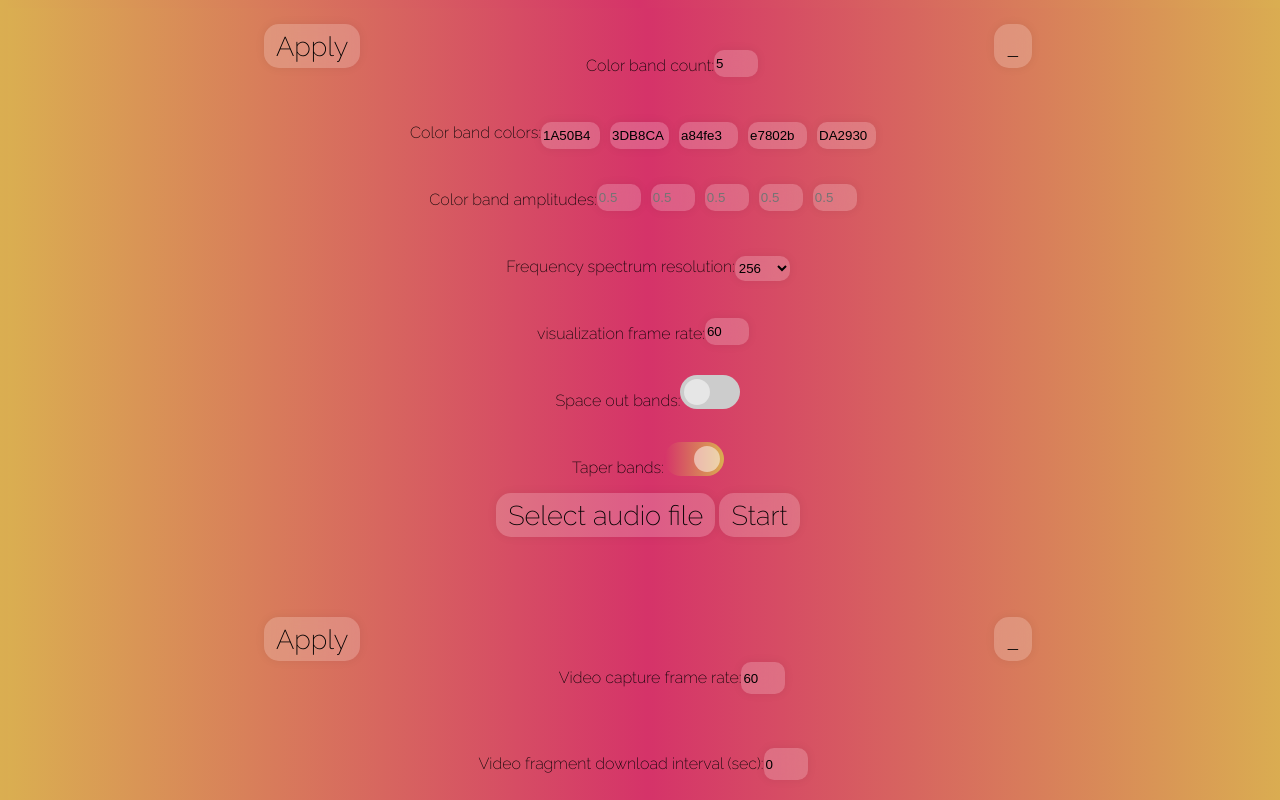
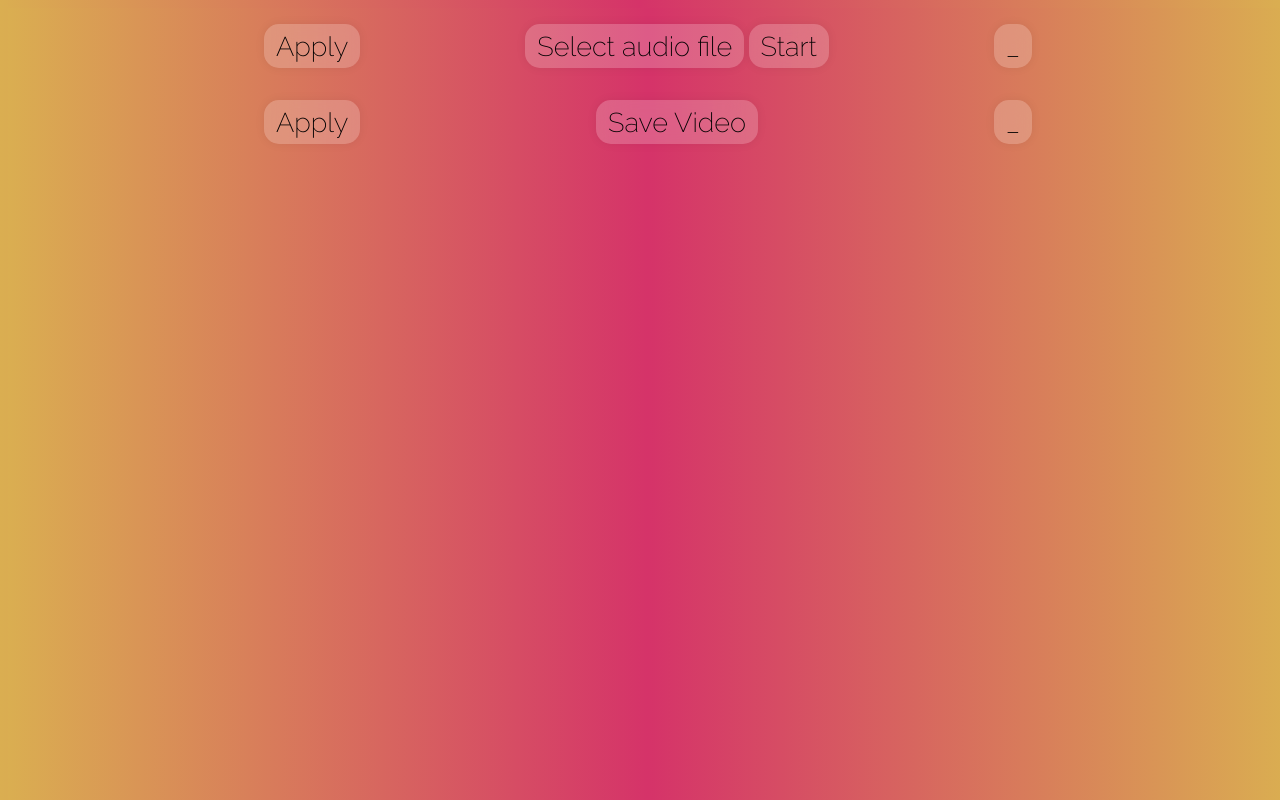
Before and after one commit to Rolands-Laucis/PIT_audio_visualizer, a Svelte app in the folder website/: page / in a window 1280 px wide. Shown: the top 800 px of the page. Built offline with nearby package versions, Linux system fonts and the light colour scheme.

Commit message:
Design brushup

```diff
--- a/website/public/global.css
+++ b/website/public/global.css
@@ -1,4 +1,10 @@
 @import url('https://fonts.googleapis.com/css2?family=Raleway:wght@200&display=swap');
+
+:root{
+	--field_marg_top: 10px;
+  	--field_marg_top_2: 15px;
+	--standard-padding: 2vh;
+}
 
 html, body {
 	position: relative;
@@ -16,6 +22,11 @@ html, body {
 	background: -webkit-linear-gradient(90deg, rgba(218,174,81,1) 0%, rgba(213,51,105,1) 50%, rgba(218,174,81,1) 100%);
 	background: linear-gradient(90deg, #daae51 0%, #d53369 50%, rgba(218,174,81,1) 100%);
 
+}
+
+br{
+	height: 0px;
+	display: none;
 }
 
 .myButton{
--- a/website/src/App.svelte
+++ b/website/src/App.svelte
@@ -39,7 +39,7 @@ input[type="file"] {
 .canvas_panel{
 	text-align: center;
 	padding-top: 0vh;
-	padding-bottom: 2vh;
+	padding-bottom: var(--standard-padding);
 }
 
 </style>
--- a/website/src/BotPanel.svelte
+++ b/website/src/BotPanel.svelte
@@ -1,7 +1,7 @@
 <script>
 
 	//capture panel options
-	let capCofigPanel = true;
+	let capCofigPanel = false;
 	let FPS = 60
 	let interval = 0
 	let formats = ['webm']
@@ -74,10 +74,10 @@
 <style>
 
 .bot_config{
-	padding-top: 5%;
+	padding-top: var(--standard-padding);
+	padding-bottom: var(--standard-padding);
 	display: block;
 
-	padding-top: 5%;
 	height: auto;
 	width: 60%;
 	margin: auto;
@@ -85,7 +85,7 @@
 }
 
 .option{
-	padding-top: 2vh;
+	padding-top: var(--standard-padding);
 	display: flex;
 	text-align: center;
 	justify-content:center;
--- a/website/src/TopPanel.svelte
+++ b/website/src/TopPanel.svelte
@@ -1,6 +1,6 @@
 <script>
 	//visualization panel options
-	let vizCofigPanel = true
+	let vizCofigPanel = false
 	let Band_count = 5
 	let Band_colors = []
 	let Band_amps = []
@@ -117,18 +117,8 @@
 
 <style>
 
-:root {
-  --field_marg_top: 10px;
-  --field_marg_top_2: 15px;
-}
-
-br{
-	height: 0px;
-	display: none;
-}
-
 .top_config{
-	padding-top: 2vh;
+	padding-top: var(--standard-padding);
 	height: auto;
 	width: 60%;
 	margin: auto;
@@ -136,7 +126,7 @@ br{
 }
 
 .option{
-	padding-top: 2vh;
+	padding-top: var(--standard-padding);
 	display: flex;
 	text-align: center;
 	justify-content:center;
```
